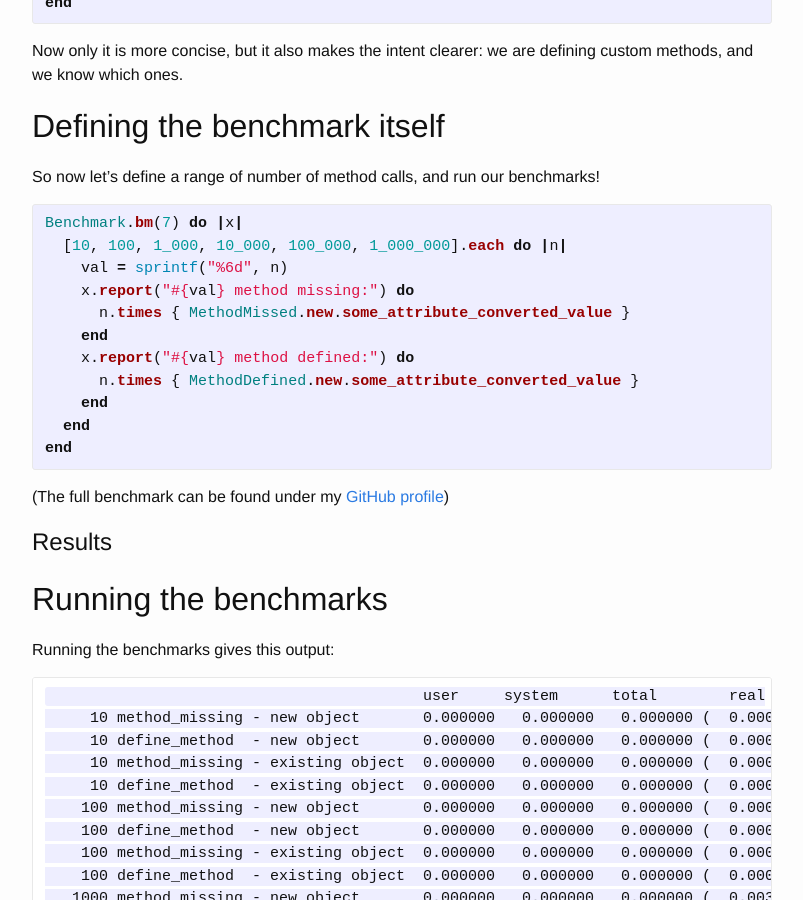
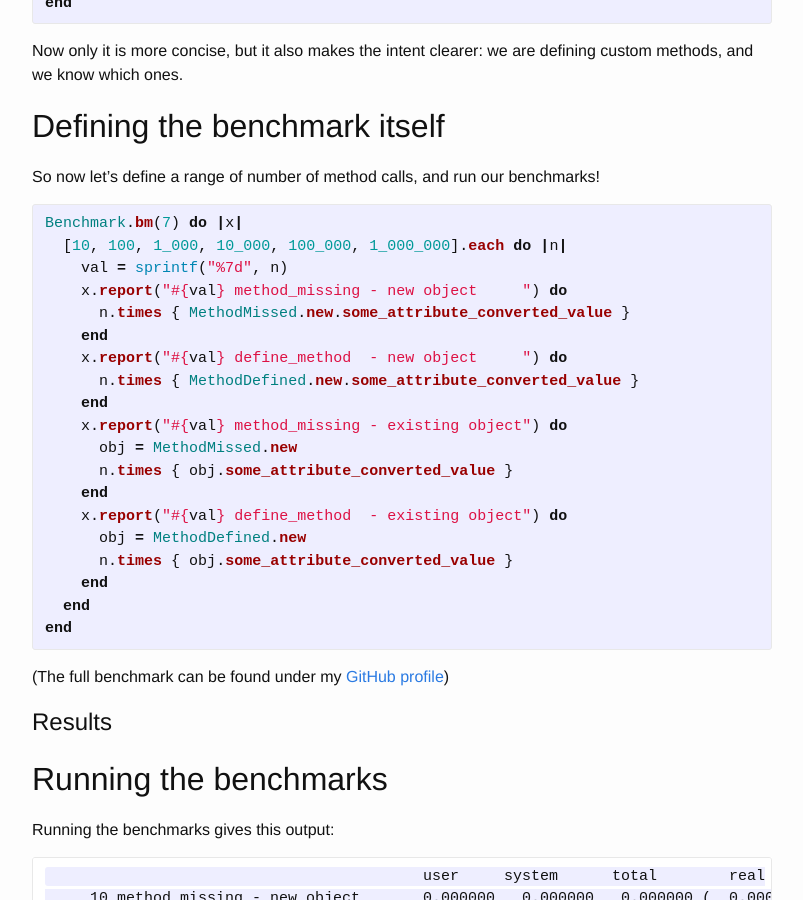
Before and after one commit to franckverrot/blog, a Jekyll site: the page built from _posts/2015-07-21-benchmarking-ruby-method-missing-and-define-method.md, in a window 1280 px wide and 900 px high, scrolled down 3416 px. Shown: the whole window, without its empty margins (238-1041 px from the left). Built offline with Jekyll 4.4.1, drawn with Linux system fonts in a browser that asks for light colours; comment, search, counter and statistics services are not loaded.

Commit message:
Use the right benchmark

```diff
--- a/_posts/2015-07-21-benchmarking-ruby-method-missing-and-define-method.md
+++ b/_posts/2015-07-21-benchmarking-ruby-method-missing-and-define-method.md
@@ -172,12 +172,20 @@ So now let's define a range of number of method calls, and run our benchmarks!
 {% highlight ruby %}
 Benchmark.bm(7) do |x|
   [10, 100, 1_000, 10_000, 100_000, 1_000_000].each do |n|
-    val = sprintf("%6d", n)
-    x.report("#{val} method missing:") do
+    val = sprintf("%7d", n)
+    x.report("#{val} method_missing - new object     ") do
       n.times { MethodMissed.new.some_attribute_converted_value }
     end
-    x.report("#{val} method defined:") do
+    x.report("#{val} define_method  - new object     ") do
       n.times { MethodDefined.new.some_attribute_converted_value }
+    end
+    x.report("#{val} method_missing - existing object") do
+      obj = MethodMissed.new
+      n.times { obj.some_attribute_converted_value }
+    end
+    x.report("#{val} define_method  - existing object") do
+      obj = MethodDefined.new
+      n.times { obj.some_attribute_converted_value }
     end
   end
 end
```
